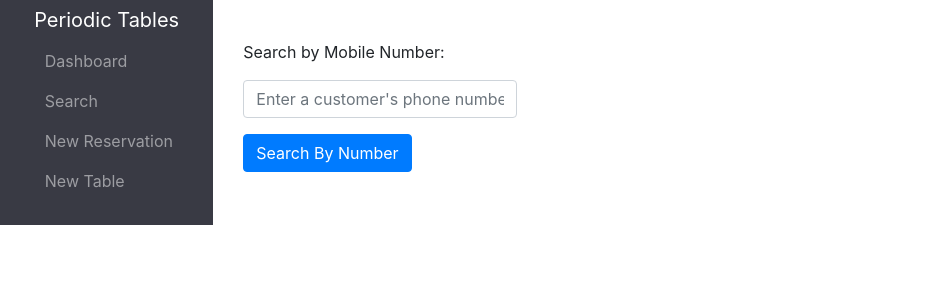
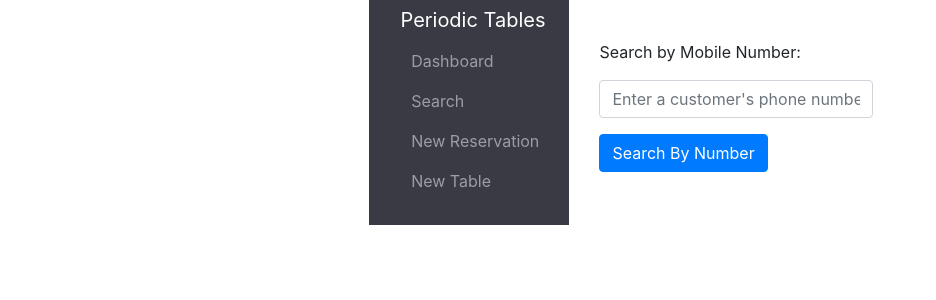
Before and after one commit to yosefmelamed/Restaurant-Reservation-App, a React (Create React App) app in the folder front-end/: page /search in a window 1280 px wide. Shown: the top 300 px of the page, without its empty margins (0-936 px from the left). Built offline with nearby package versions, Linux system fonts and the light colour scheme; no server answers; a web font is replaced by a local one.

Commit message:
fixing-layout

```diff
--- a/front-end/src/layout/Layout.css
+++ b/front-end/src/layout/Layout.css
@@ -6,6 +6,10 @@
 
 .table td{
   color:slategrey;
+}
+
+button{
+  margin-right: 5px;
 }
 
 .date-button button{
--- a/front-end/src/layout/Layout.js
+++ b/front-end/src/layout/Layout.js
@@ -13,12 +13,15 @@ import "./Layout.css";
  */
 function Layout() {
   return (
-    <div className="container-fluid">
+    <div className="container-fluid d-flex justify-content-center">
       <div className="row h-100">
-        <div className="col-12 col-lg-2 side-bar">
+        <div className="col-12 col-md-2 side-bar">
           <Menu />
         </div>
-        <div className="col d-flex justify-content-center justify-content-md-start text-center text-md-left">
+        <div
+          className="col d-flex justify-content-center justify-content-md-start text-center text-md-left"
+          id="dashboard-header"
+        >
           <div>
             <Routes />
           </div>
--- a/front-end/src/reservations/erservationList-mobile.js
+++ b/front-end/src/reservations/erservationList-mobile.js
@@ -19,11 +19,17 @@ function MobileList({ reservations }) {
     var newFormatTime = `${hours}:${min} ${AMPM}`;
     return newFormatTime;
   }
-  return reservations.map((reservation, i) => (
-    <ul key={i} className="table-sm d-flex justify-content-center  d-sm-none">
-      <div className="accordion" id="accordionExample">
+  return reservations.map((reservation, index) => (
+    <ul
+      key={index}
+      className="container table-sm d-flex justify-content-center d-sm-none"
+    >
+      <div
+        className="accordion d-flex-justify-content-center"
+        id="accordionExample"
+      >
         <div className="accordion-item">
-          <h2 className="accordion-header" id="headingOne">
+          <h2 className="accordion-header " id="headingOne">
             <button
               className="accordion-button btn btn-primary"
               type="button"
--- a/front-end/src/search/search.js
+++ b/front-end/src/search/search.js
@@ -1,4 +1,5 @@
 import React, { useState } from "react";
+import MobileList from "../reservations/erservationList-mobile";
 import ReservationList from "../reservations/reservationList";
 import { getByPhoneNumber } from "../utils/api";
 const { default: SearchForm } = require("./searchForm");
@@ -28,6 +29,9 @@ function Search() {
           abortController.signal
         );
         if (results.length) {
+          results.forEach((result) => {
+            result.reservation_date = result.reservation_date.substr(0, 10);
+          });
           setSearchResults(results);
         } else {
           setSearchResults("none");
@@ -41,19 +45,28 @@ function Search() {
   };
 
   return (
-    <div className="container" style={{ marginTop: "40px" }}>
+    <div
+      className="d-flex justify-content-center"
+      style={{ marginTop: "40px" }}
+    >
+      <div>
         <SearchForm
           changeHandler={changeHandler}
           submitHandler={submitHandler}
           mobile_number={mobile_number}
         />
+
         {searchResults === "none" ? (
           <h4 style={{ marginTop: "30px", color: "#393a44" }}>
             No reservations found.
           </h4>
         ) : (
+          <div>
             <ReservationList reservations={searchResults} />
+            <MobileList reservations={searchResults} />
+          </div>
         )}
+      </div>
     </div>
   );
 }
--- a/front-end/src/search/searchForm.js
+++ b/front-end/src/search/searchForm.js
@@ -5,7 +5,10 @@ export default function SearchForm({
 }) {
   return (
     <>
-      <form id="searchForm" className="search-form d-flex align-content-center">
+      <form
+        id="searchForm"
+        className="container search-form d-flex justify-content-center align-content-center"
+      >
         <div className="form-group">
           <fieldset>
             <label htmlFor="table_name">Search by Mobile Number:</label>
--- a/front-end/src/tables/tableList.js
+++ b/front-end/src/tables/tableList.js
@@ -2,9 +2,9 @@ import React from "react";
 //displays the tables, tables capacity, and a finish button for freeing up a table-accesses the reset handler in Dashboard.js
 export default function TableList({ tables, resetHandler }) {
   return (
-    <>
-      <table className="table-list">
-        <thead className="thead">
+    <div className="d-flex justify content-center">
+      <table className="table table-responsive">
+        <thead className="thead ">
           <tr>
             <th>Table Name:</th>
             <th>Capacity:</th>
@@ -35,6 +35,6 @@ export default function TableList({ tables, resetHandler }) {
           ))}
         </tbody>
       </table>
-    </>
+    </div>
   );
 }
```
Lines whose indentation alone changed are shown as unchanged.
